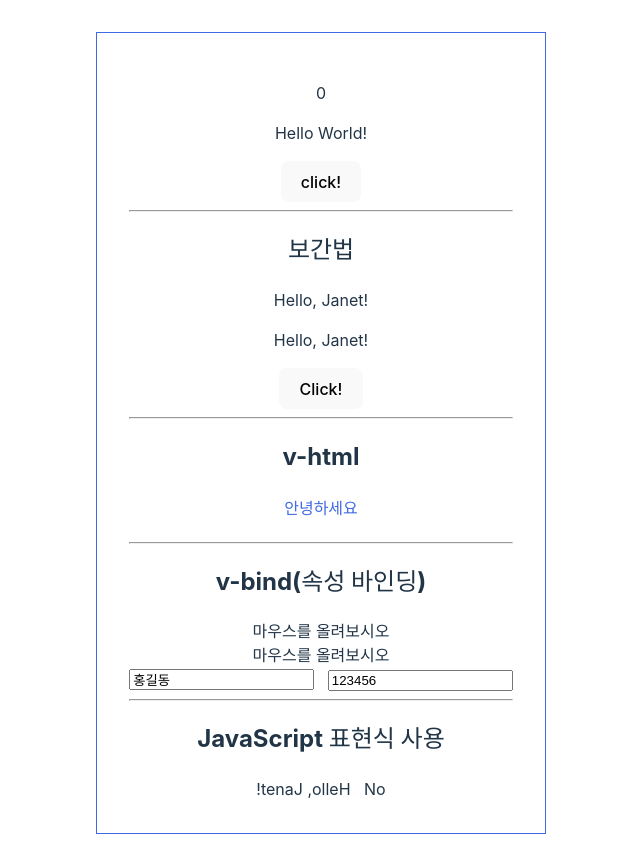
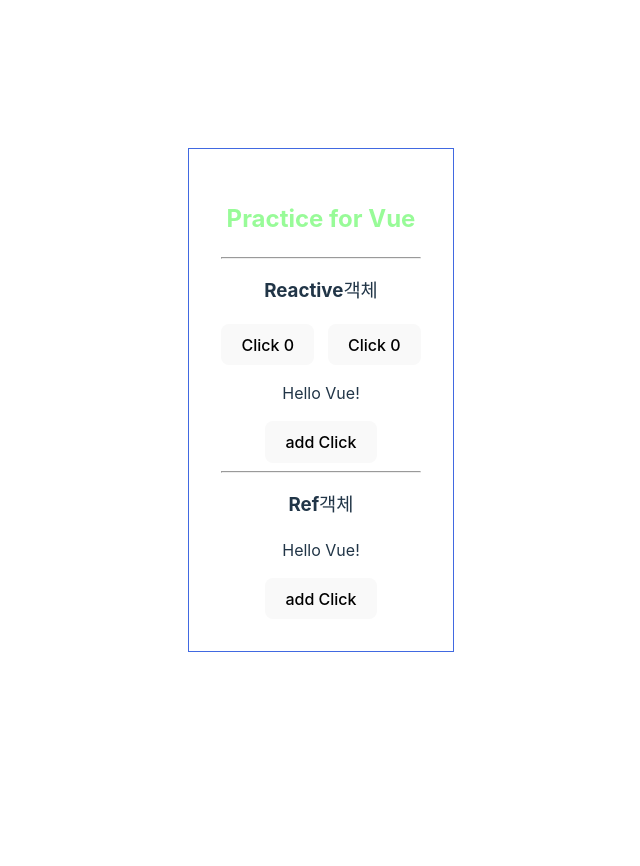
Before and after one commit to smileJanet/PracticeVue, a Vue app in the folder VuePracticeWithVite/: page / in a window 1280 px wide. Shown: the whole page, without its empty margins (319-959 px from the left). After the commit the page ends 800 px from the top, so only its background shows below. Built offline with nearby package versions, Linux system fonts and the light colour scheme.

Commit message:
ref, relative

```diff
--- a/VuePracticeWithVite/src/App.vue
+++ b/VuePracticeWithVite/src/App.vue
@@ -1,12 +1,17 @@
 <template>
   <div id="app" style="border: 1px solid royalblue;">
-    <Setup />
-    <Template />
+    <h2 style="color:palegreen;">Practice for Vue</h2>
+    <!-- <Setup /> -->
+    <!-- <Template /> -->
+    <reactive />
+    <ref />
   </div>
 </template>
 
 <script setup>
 import Setup from './components/setup.vue'
 import Template from './components/template.vue'
+import reactive from './components/Reactivity_reactive.vue'
+import ref from './components/Reactivity_ref.vue'
 
 </script>
--- /dev/null
+++ b/VuePracticeWithVite/src/components/Reactivity_reactive.vue
@@ -0,0 +1,61 @@
+<template>
+    <div>
+        <hr>
+        <h3>Reactive객체</h3>
+        <button v-on:click="increment">Click {{ state.count }}</button> &nbsp;
+        <button v-on:click="increment">Click {{ state.deep.count }}</button>
+        <br />
+        <p>{{ message.value }}</p>
+        <button v-on:click="addMessage">add Click</button>
+    </div>
+</template>
+
+<script>
+import { reactive } from 'vue'
+
+export default {
+    // 반응형 객체 생성하기
+    // return문은 반드시 setup안에 있어야 한다.
+    setup(){
+        // 1) reactive
+        // Object, Array타입과 같이 Reference type을 반응형으로 만들때 사용
+        // Vue2의 data()와 유사
+        const state = reactive({
+        count : 0,
+        deep : { // 객체의 깊이(=depth)가 달라져도 똑같이 적용한다.
+            count : 0,
+        }
+    });
+    const increment = () => {
+        state.count++;
+        state.deep.count++;
+    };
+
+    // primitive type도 될까?
+    // 시행해보니 안되는 것을 발견.
+    // reactive 함수는 객체, 배열과 같은 reference type의 반응형만을 담당한다.
+    // let message = reactive('Hello Vue!'); // String type : 안된다. 객체로 만들어라
+    let message = reactive({
+        value : 'Hello Vue!', // 객체의 key값을 'value'라는 이름으로 설정한 것이다.
+                            // ref의 value와 헷갈리지 말것.
+    });
+
+    // const addMessage = () => {message = message + '!'}; String타입이라 안됬다.
+    const addMessage = () => {
+        message.value = message.value + '!'; // 객체의 value로 접근하는 형태
+    };
+
+    return {
+        state,
+        increment,
+        message,
+        addMessage,
+    };
+
+    },// setup
+}
+</script>
+
+<style lang="scss" scoped>
+
+</style>
--- /dev/null
+++ b/VuePracticeWithVite/src/components/Reactivity_ref.vue
@@ -0,0 +1,36 @@
+<template>
+    <hr>
+    <div>
+        <h3>Ref객체</h3>
+        <!-- 템플릿에서 사용할 때는 자동으로 내부 값을 풀기 때문에 value가 궅이 필요 없다. -->
+        <p>{{ message }}</p>
+        <button v-on:click="addMessage">add Click</button>
+    </div>
+</template>
+
+<script>
+import { ref } from 'vue'
+
+export default {
+    // 반응형 객체 생성하기
+    setup(){
+        // 2) ref
+        // number, String과 같이 primitive type을 반응형으로 만들때 사용
+        let message = ref('Hello Vue!');
+
+        const addMessage = () => {
+        // message의 값에 접근할 때 : message.value로 한다.
+        message.value = message.value + '!'; // 객체의 value로 접근하는 형태
+    };
+    return {
+        message,
+        addMessage,
+    };
+
+    },// setup
+}
+</script>
+
+<style lang="scss" scoped>
+
+</style>
--- a/VuePracticeWithVite/src/components/setup.vue
+++ b/VuePracticeWithVite/src/components/setup.vue
@@ -14,7 +14,8 @@
   import { ref } from 'vue' // script태그 안에 import, export문을 작성한다.
 
   export default {
-    setup() { //
+    setup() { // 객체, 메소드 등을 선언하는 공간.
+      // return문은 반드시 setup()안에 있어야 한다.
       const counter = ref(0);
       const message = ref('Hello World!');
       const increment = () => {counter.value++};
--- a/VuePracticeWithVite/src/components/template.vue
+++ b/VuePracticeWithVite/src/components/template.vue
@@ -39,6 +39,7 @@
     import {ref} from 'vue';
 
     export default{
+        // return문은 반드시 setup 안에 있어야 한다.
         setup(){
             const message = ref ('Hello, Janet!');
             const rawHtml = ref('<h4 style="color:royalblue;">안녕하세요</h4>');
@@ -48,7 +49,7 @@
                 type:'text',
                 value:'123456',
                 disabled: false,
-            });
+            });// setup()
 
             return{
                 message,
@@ -56,7 +57,7 @@
                 dynamicTitle,
                 isDisabled,
                 attrs,
-            };
+            }; // return
         },
     };
 </script>
```
Also changed, not shown: 1 other file (tests, documents, lock files or other folders).
